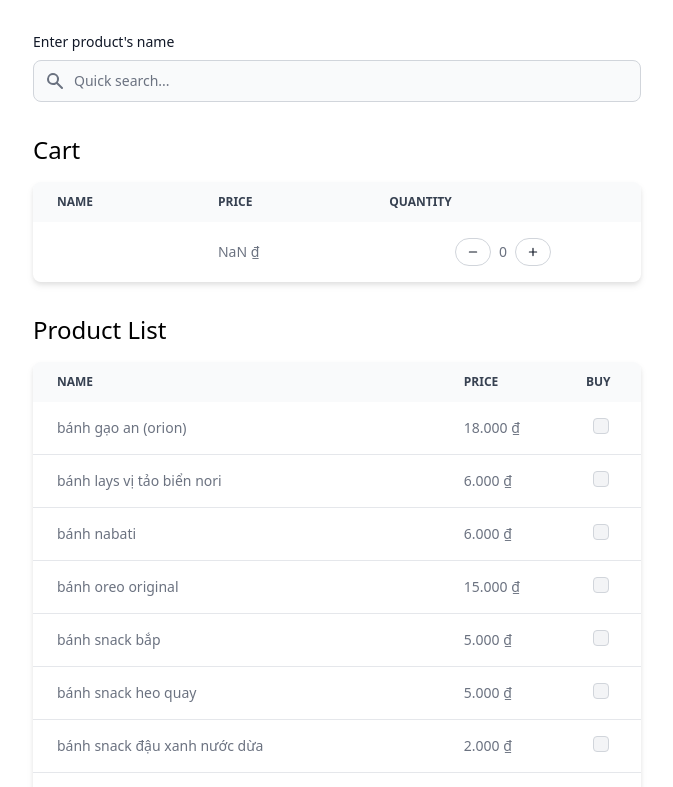
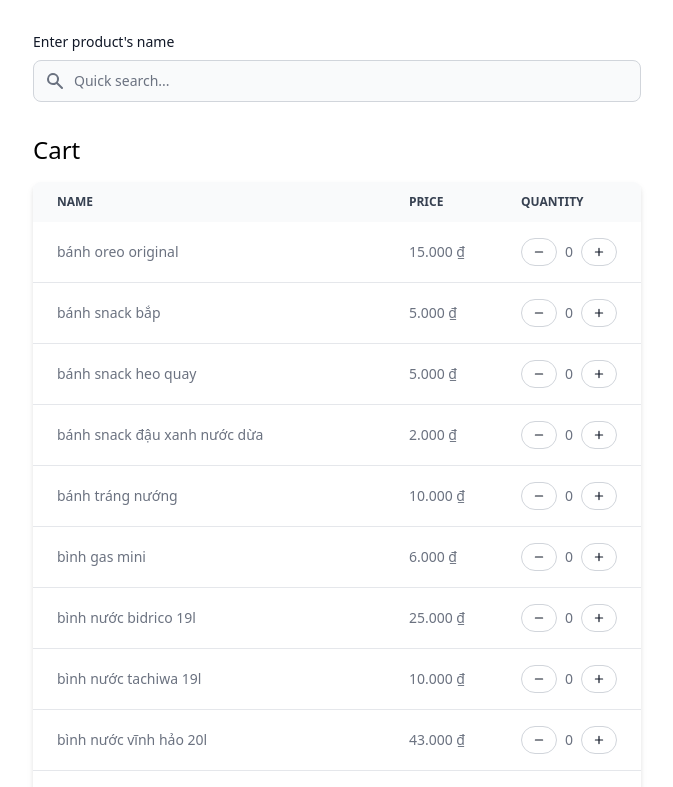
Before and after one commit to thinhntr/pos-web, a Next.js app: page / in a window 1280 px wide. Shown: the top 787 px of the page, without its empty margins (303-976 px from the left). Built offline with nearby package versions, Linux system fonts and the light colour scheme.

Commit message:
Fix cart component

```diff
--- a/pages/index.tsx
+++ b/pages/index.tsx
@@ -55,7 +55,7 @@ const Home = () => {
                             <Table.HeadCell>Quantity</Table.HeadCell>
                         </Table.Head>
                         <Table.Body className="divide-y">
-                            {[{}].map((item) => (
+                            {products.slice(3).map((item) => (
                                 <Table.Row key={item.name}>
                                     <Table.Cell>{item.name}</Table.Cell>
                                     <Table.Cell>
```
